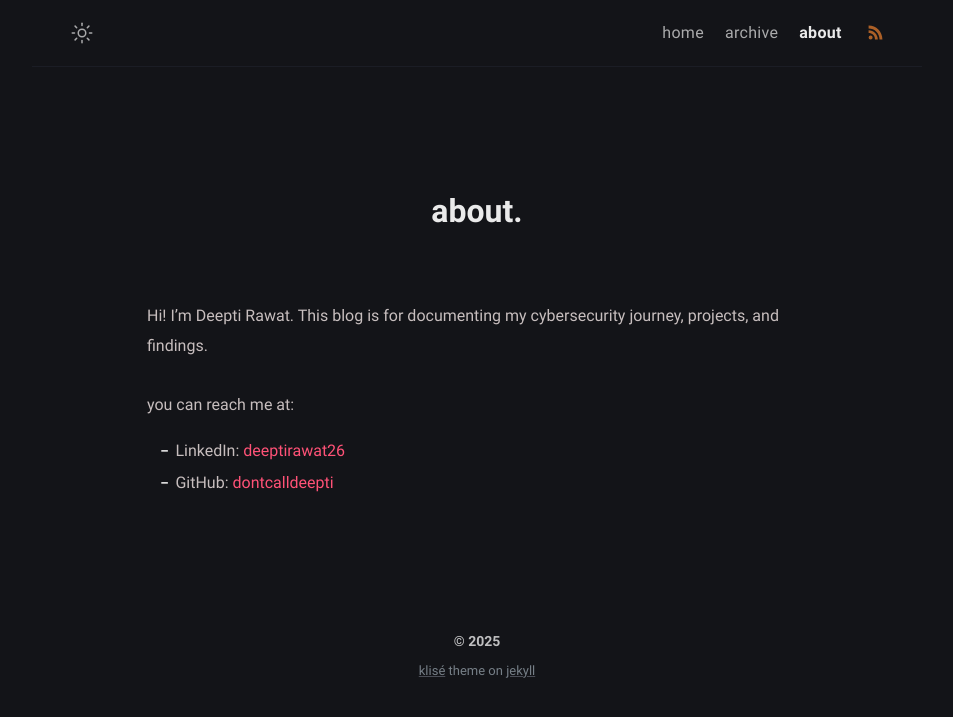
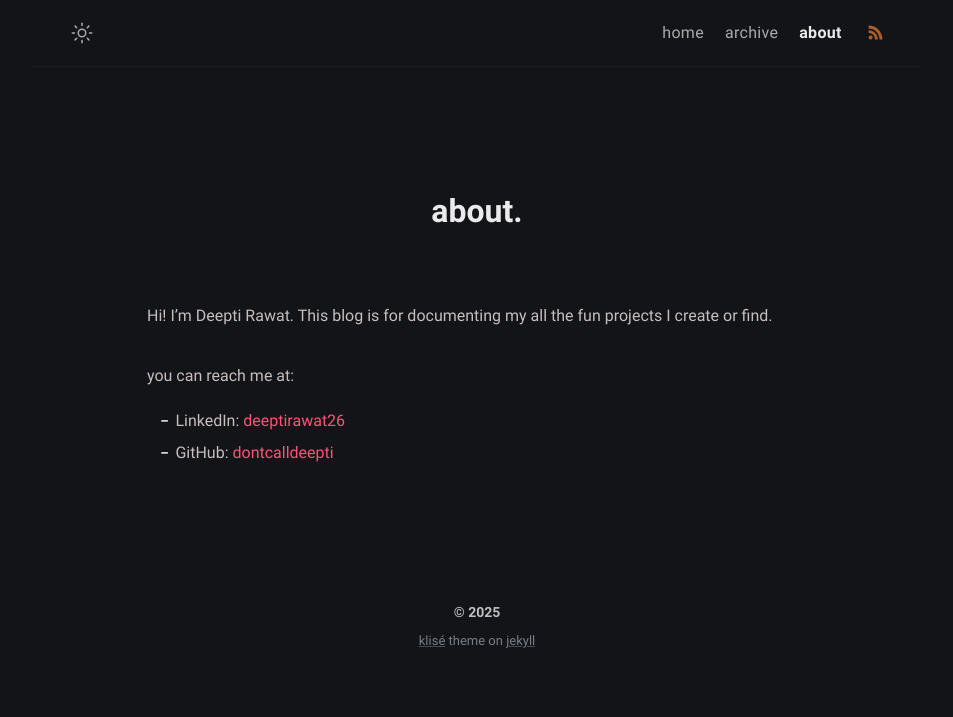
Before and after one commit to dontcalldeepti/dontcalldeepti.github.io, a Jekyll site: the page built from about.md, in a window 1280 px wide. Shown: the top 717 px of the page, without its empty margins (163-1116 px from the left). Built offline with Jekyll 4.4.1, drawn with Linux system fonts in a browser that asks for light colours.

Commit message:
minor change

```diff
--- a/_includes/header.html
+++ b/_includes/header.html
@@ -47,7 +47,7 @@
   <meta property="og:image:width" content="640" />
   <meta property="og:image:height" content="640" />
 
-  {% feed_meta %}
+  <!--{% feed_meta %}-->
 
   <link rel="apple-touch-icon" sizes="180x180" href="/assets/favicons/apple-touch-icon.png" />
   <link rel="icon" type="image/png" sizes="32x32" href="/assets/favicons/favicon-32x32.png" />
--- a/about.md
+++ b/about.md
@@ -6,7 +6,7 @@ excerpt: hi, I'm Deepti. I like to learn a lot of things
 comments: false
 ---
 
-Hi! I'm Deepti Rawat. This blog is for documenting my cybersecurity journey, projects, and findings.
+Hi! I'm Deepti Rawat. This blog is for documenting my all the fun projects I create or find.
 
 you can reach me at:
 
```
